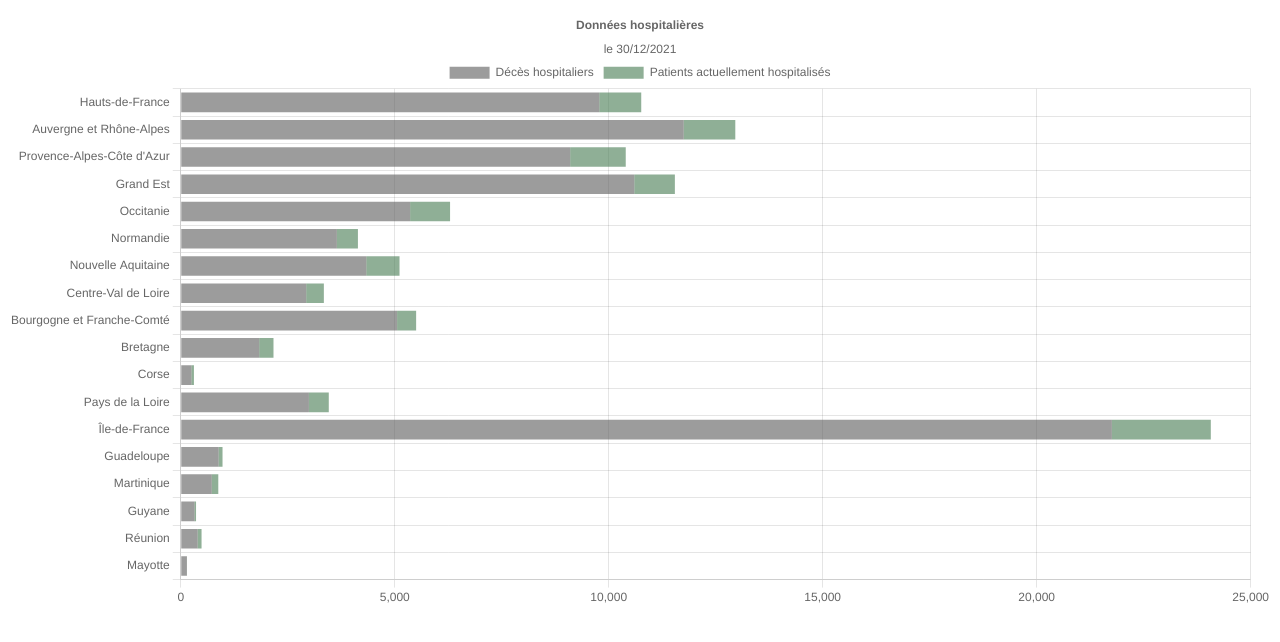
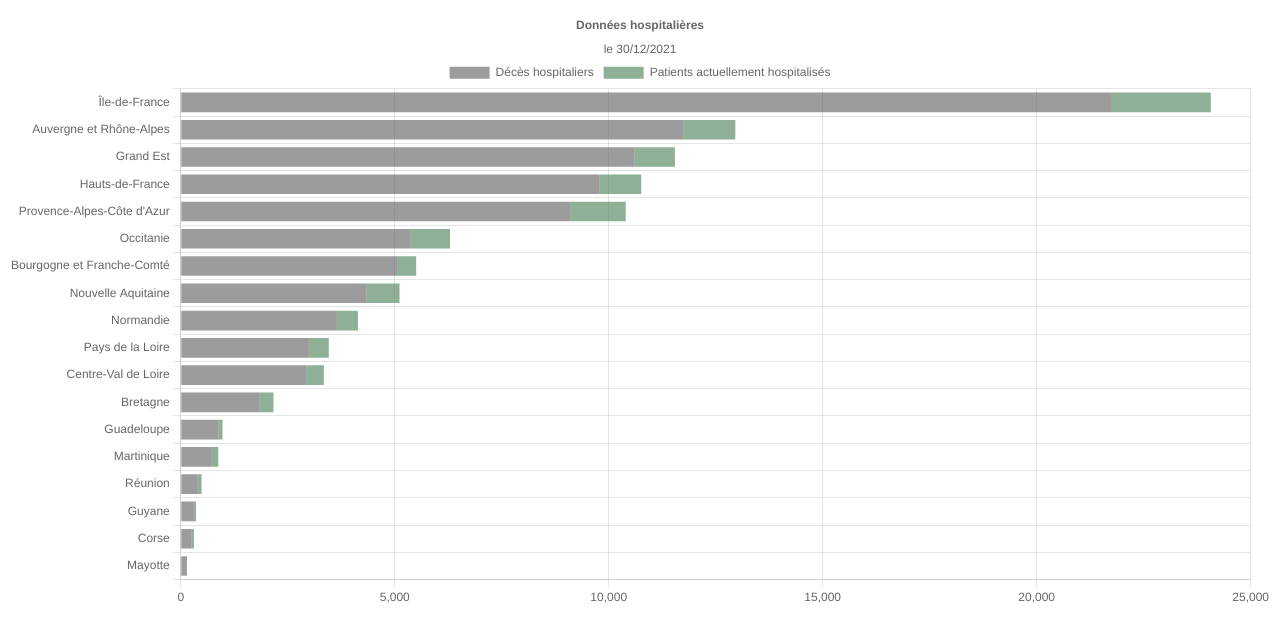
Before and after one commit to p0lycarpio/chartJSCleanCode, a plain HTML site: page chart.html in a window 1280 px wide. Drawn offline with nearby package versions, Linux system fonts and the light colour scheme.

Commit message:
fix map function for displaying data

```diff
--- a/chart.html
+++ b/chart.html
@@ -18,35 +18,30 @@
 		var res = JSON.parse(request.responseText);
 
 		let region = new Map();
-		let region2 = new Map();
 
 		let i = 0;
 		while (++i < res.length) {
 			let reg = res[i]["lib_reg"];
 			if (region.has(reg) == false) {
-				region.set(reg, res[i]["dchosp"]);
-				region2.set(reg, res[i]["hosp"]);
+				region.set(reg, ({ dchosp : res[i]["dchosp"], hosp : res[i]["hosp"]}));
 			} else {
-				region.set(reg, region.get(reg) + res[i]["dchosp"]);
-				region2.set(reg, region2.get(reg) + res[i]["hosp"]);
+				region.set(reg, ({ dchosp : region.get(reg)["dchosp"] + res[i]["dchosp"], hosp : region.get(reg)["hosp"] + res[i]["hosp"]}));
 			}
 
 		}
 
-		const regionAsc = new Map([...region.entries()].sort((b, a) => a[1] - b[1]));
-		const region2Asc = new Map([...region2.entries()].sort((b, a) => a[1] - b[1]));
-	let talble = ([1,2,3],[1,2,3])
+		const regionAsc = new Map([...region.entries()].sort((b, a) => a[1]["dchosp"] - b[1]["dchosp"]));
 
 		const data = {
-			labels: Array.from(region.keys()),
+			labels: Array.from(regionAsc.keys()),
 			datasets: [{
 					label: 'Décès hospitaliers',
-					data: Array.from(region.values()),
+					data: Array.from(regionAsc.values()).map((el) => el.dchosp),
 					backgroundColor: 'rgba(90, 90, 90, .6)',
 				},
 				{
 					label: 'Patients actuellement hospitalisés',
-					data: Array.from(region2.values()),
+					data: Array.from(regionAsc.values()).map((el) => el.hosp),
 					backgroundColor: 'rgba(69, 123, 80, .6)',
 				}
 			]
```
